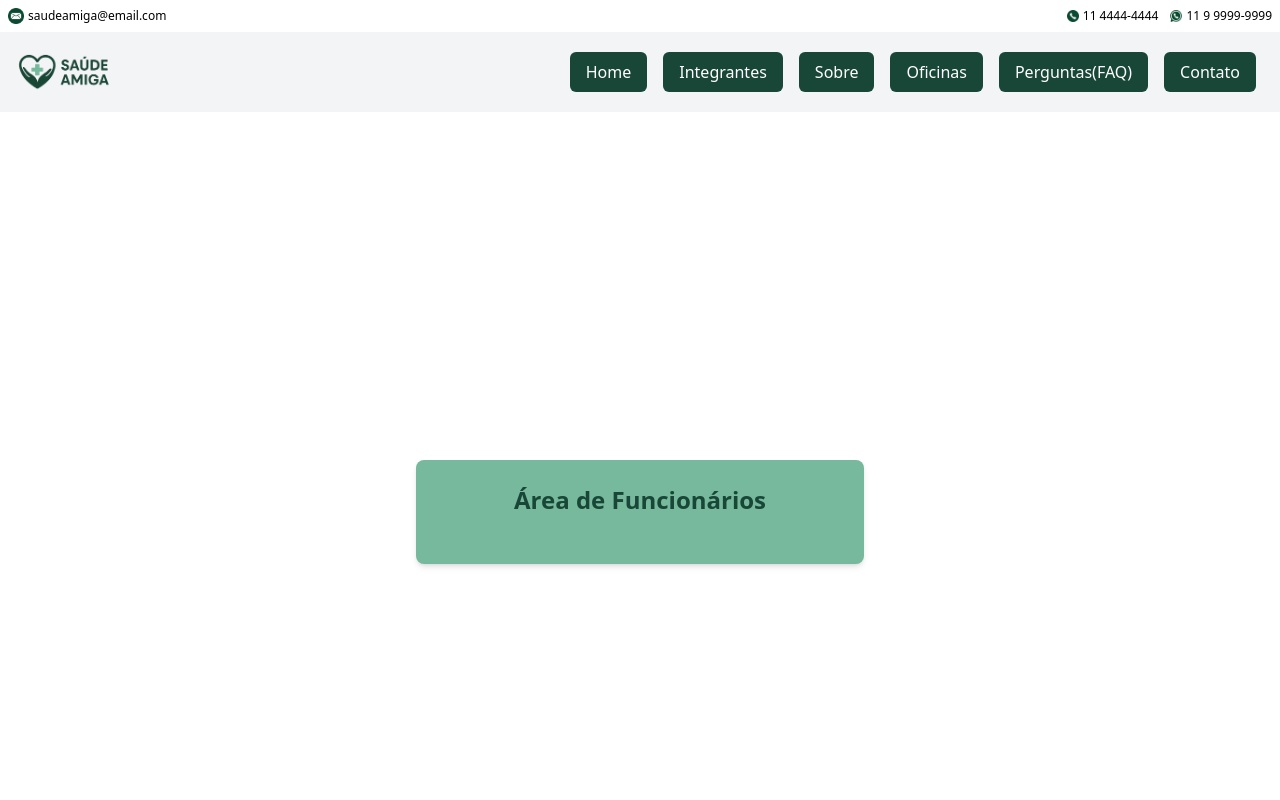
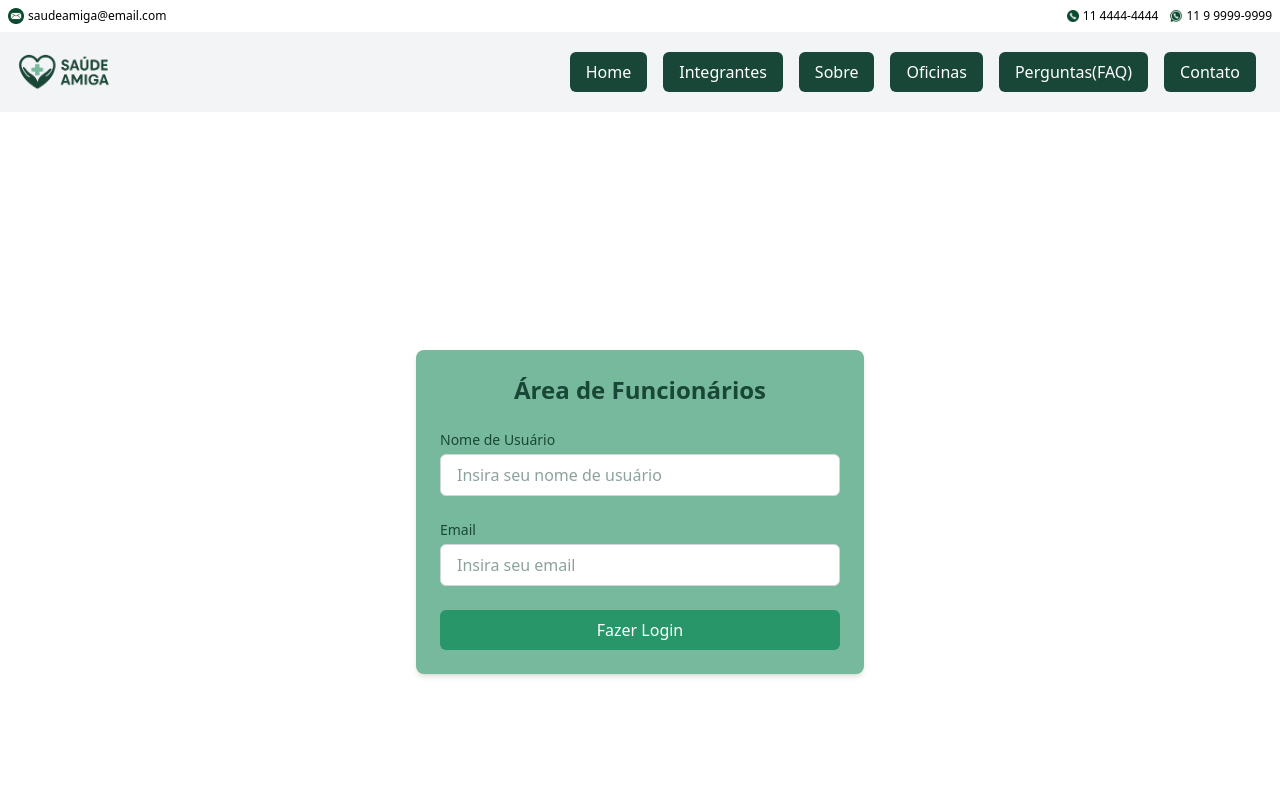
Before and after one commit to saude-amiga/react-amigo, a React (Vite) app: page /login in a window 1280 px wide. Shown: the top 800 px of the page. Built offline with nearby package versions, Linux system fonts and the light colour scheme.

Commit message:
feat: implementando lógica de login

```diff
--- a/src/routes/Login/index.tsx
+++ b/src/routes/Login/index.tsx
@@ -1,14 +1,76 @@
 import { useEffect } from "react";
+import { useForm } from "react-hook-form";
+import type { LoginFormData } from "../../types/loginFormData";
 
 export default function Login() {
   useEffect(() => {
     document.title = "Área de funcionários";
   }, []);
 
+  const {
+    handleSubmit,
+    register,
+    formState: { errors },
+  } = useForm<LoginFormData>({
+    mode: "onChange",
+    reValidateMode: "onChange",
+  });
+
+  const onSubmit = (data: LoginFormData) => {
+    console.log(data);
+  };
+
   return (
     <main className="bg-[#ffffff] text-[#194737] min-h-200 flex items-center justify-center px-4 py-10">
       <div className="w-full max-w-md bg-[#76b99d] p-6 rounded-lg shadow-md">
         <h1 className="text-2xl font-bold mb-6 text-center text-[#194737]">Área de Funcionários</h1>
+
+        <form onSubmit={handleSubmit(onSubmit)} className="space-y-6">
+          <div>
+            <label htmlFor="nomeUsuario" className="block text-sm font-medium mb-1 text-[#194737]">
+              Nome de Usuário
+            </label>
+            <input
+              type="text"
+              id="nomeUsuario"
+              placeholder="Insira seu nome de usuário"
+              {...register("nomeUsuario", { required: "O nome de usuário é obrigatório!" })}
+              className="w-full px-4 py-2 rounded-md bg-white border border-gray-300 text-[#194737] focus:outline-none focus:ring-2 focus:ring-[#29966a]"
+            />
+            {errors.nomeUsuario && (
+              <p className="text-red-500 text-sm mt-1">{errors.nomeUsuario.message}</p>
+            )}
+          </div>
+
+          <div>
+            <label htmlFor="email" className="block text-sm font-medium mb-1 text-[#194737]">
+              Email
+            </label>
+            <input
+              type="email"
+              placeholder="Insira seu email"
+              {...register("email", {
+                required: "Seu email é obrigatório.",
+                pattern: {
+                  value: /^[a-zA-Z0-9._%+-]+@[a-zA-Z0-9.-]+\.[a-zA-Z]{2,}$/,
+                  message: "Esse email não é válido!",
+                },
+              })}
+              className="w-full px-4 py-2 rounded-md bg-white border border-gray-300 text-[#194737] focus:outline-none focus:ring-2 focus:ring-[#29966a]"
+            />
+            {errors.email && (
+              <p className="text-red-500 text-sm mt-1">{errors.email.message}</p>
+            )}
+          </div>
+
+          <button
+            type="submit"
+            id="botaoLogin"
+            className="w-full bg-[#29966a] text-white py-2 rounded-md hover:bg-[#194737] transition-colors"
+          >
+            Fazer Login
+          </button>
+        </form>
       </div>
     </main>
   );
```
